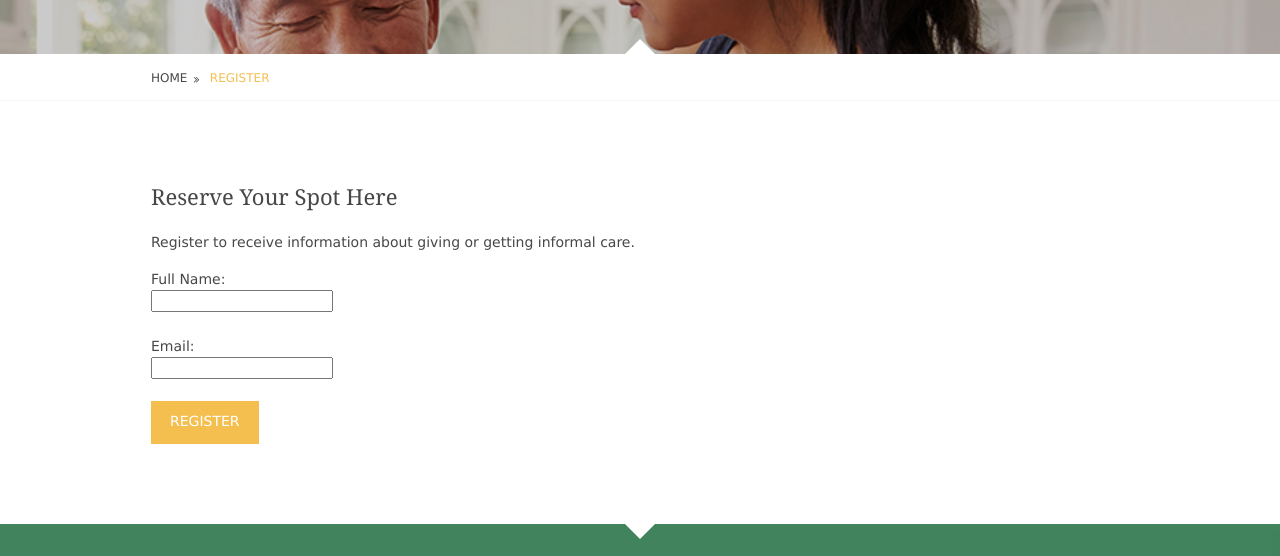
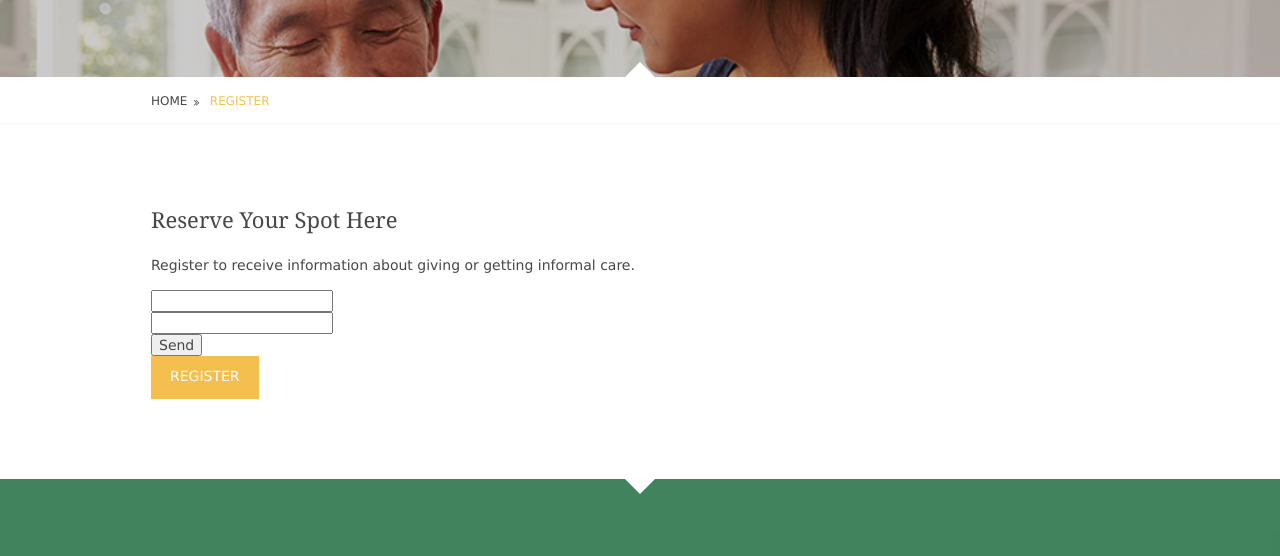
Before and after one commit to lookcw/CareMode, a plain HTML site: page pages/s_register.html in a window 1280 px wide. Shown: the part 232-788 px from the top of the page. Drawn offline with nearby package versions, Linux system fonts and the light colour scheme.

Commit message:
adding register button

```diff
--- a/pages/s_register.html
+++ b/pages/s_register.html
@@ -1,4 +1,4 @@
-<!DOCTYPE html>
+1	<!DOCTYPE html>
 <!--
 Template Name: CareMode
 Author: <a href="http://www.os-templates.com/">OS Templates</a>
@@ -105,13 +105,12 @@ Licence URI: http://www.os-templates.com/template-terms
 		<p>
 			Register to receive information about giving or getting informal care.
 		</p>
-		<form>
-			Full Name:<br>
-			<input type="text" name="name">
-			<br>
-			Email:<br>
-			<input type="text" name="email"><br>
-		</form>
+<form action="https://formspree.io/LookWChristopher@gmail.com"
+      method="POST">
+    <input type="text" name="name">
+    <input type="email" name="_replyto">
+    <input type="submit" value="Send">
+</form>
 
 		<footer><a class="btn" onclick="registerThankYou()" href="s_register.html">Register</a></footer>
 
```
Also changed, not shown: pages/h_taking-the-first-steps.html (+4 -2 lines).
